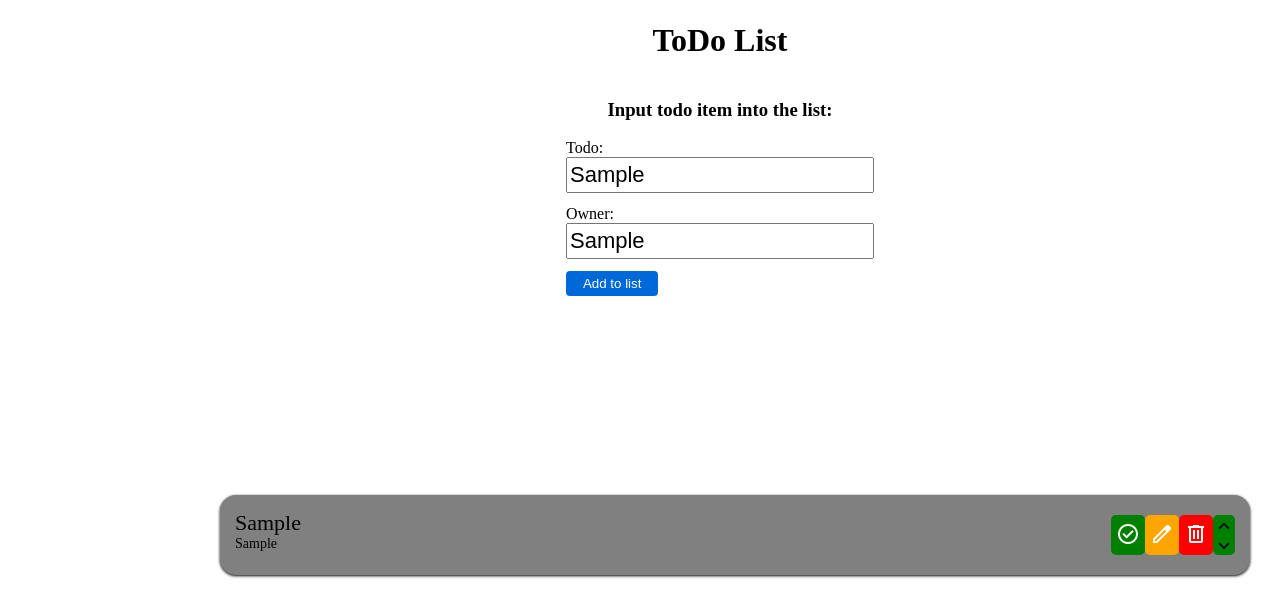
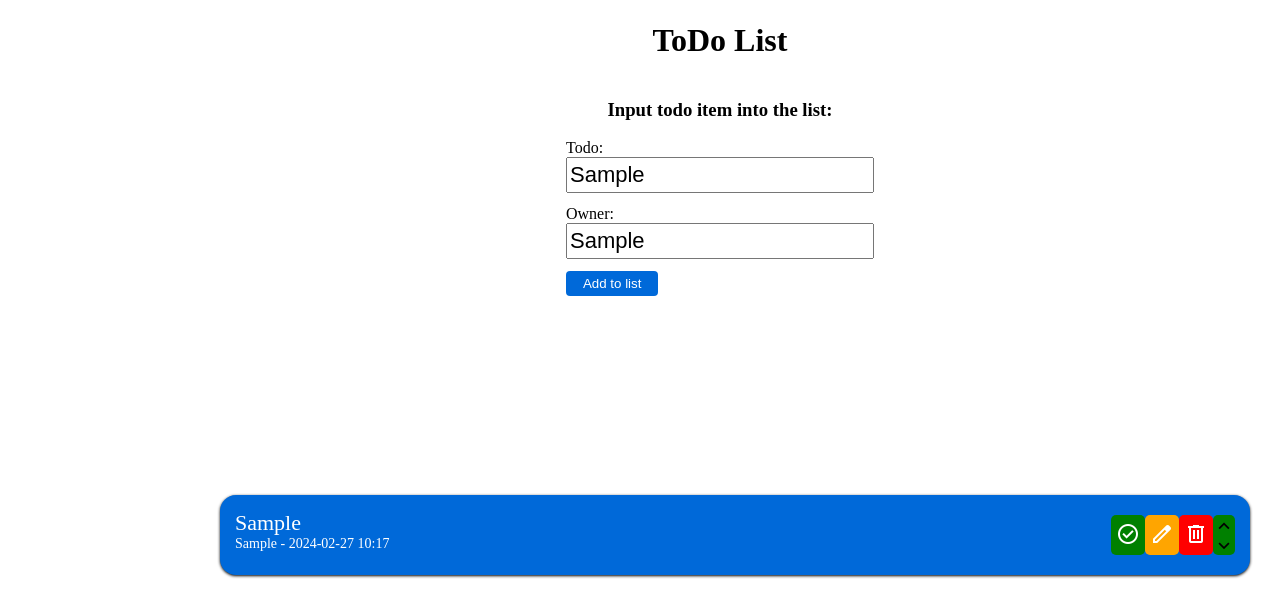
Before and after one commit to edvard01/lexicon-react-todo-list, a React (Vite) app in the folder todo-list/: page / in a window 1280 px wide. Both pictures are taken after typing "Sample", "Sample" into the empty fields and a click on the button "Add to list". Shown: the top 616 px of the page. Built offline with nearby package versions, Linux system fonts and the light colour scheme.

Commit message:
Changed some coloring, added a function to retrieve the current date of when the todo list item was added, writes out the date on the list item

```diff
--- a/todo-list/src/List.tsx
+++ b/todo-list/src/List.tsx
@@ -14,6 +14,7 @@ interface IListItem {
   text: string;
   author: string;
   done: boolean;
+  date: string;
 }
 
 export function List({
@@ -34,6 +35,7 @@ export function List({
               owner={item.author}
               id={item.id}
               done={item.done}
+              date={item.date}
               moveListItem={moveListItem}
               deleteListItem={deleteListItem}
               changeTodo={changeTodo}
--- a/todo-list/src/ListItem.tsx
+++ b/todo-list/src/ListItem.tsx
@@ -5,6 +5,7 @@ interface IListItem {
   owner: string;
   id: number;
   done: boolean;
+  date: string;
   moveListItem: (id: number, move: string) => void;
   deleteListItem: (id: number) => void;
   changeTodo: (newTodo: string, id: number) => void;
@@ -16,6 +17,7 @@ export function ListItem({
   owner,
   id,
   done,
+  date,
   moveListItem,
   deleteListItem,
   changeTodo,
@@ -59,7 +61,10 @@ export function ListItem({
               <p className="todo-text">{todo}</p>
             )}
           </span>
-          <p className="owner-text">{owner}</p>
+
+          <p className="owner-text">
+            {owner} - {date}
+          </p>
         </span>
         <span className="nav-btn-area">
           <button
--- a/todo-list/src/TodoForm.tsx
+++ b/todo-list/src/TodoForm.tsx
@@ -7,6 +7,7 @@ interface IListItem {
   text: string;
   author: string;
   done: boolean;
+  date: string;
 }
 
 export function TodoForm(): JSX.Element {
@@ -18,9 +19,16 @@ export function TodoForm(): JSX.Element {
 
   function handleSubmit(e: FormEvent) {
     e.preventDefault();
+    let currentTime = getCurrentTime();
     setMyArray((prevArray) => [
       ...prevArray,
-      { id: id, text: todo, author: owner, done: false },
+      {
+        id: id,
+        text: todo,
+        author: owner,
+        done: false,
+        date: currentTime,
+      },
     ]);
     updateId(id + 1);
   }
@@ -107,6 +115,17 @@ export function TodoForm(): JSX.Element {
     return;
   }
 
+  function getCurrentTime(): string {
+    let currentTime = new Date();
+    const time = currentTime.toLocaleDateString("sv-SE", {
+      hour12: false,
+      hour: "2-digit",
+      minute: "2-digit",
+    });
+
+    return `${time}`;
+  }
+
   return (
     <>
       <div className="form-container">
--- a/todo-list/src/list.css
+++ b/todo-list/src/list.css
@@ -11,14 +11,16 @@
   display: flex;
   justify-content: space-between;
 
-  background-color: grey;
+  background-color: rgb(0, 105, 217);
   padding: 15px;
   border-radius: 16px;
   box-shadow: 0 1px 3px black;
+  color: white;
 }
 
 .list ul .done {
   background-color: rgb(33, 136, 56);
+  color: white;
 }
 
 .list ul li .text-area {
```
